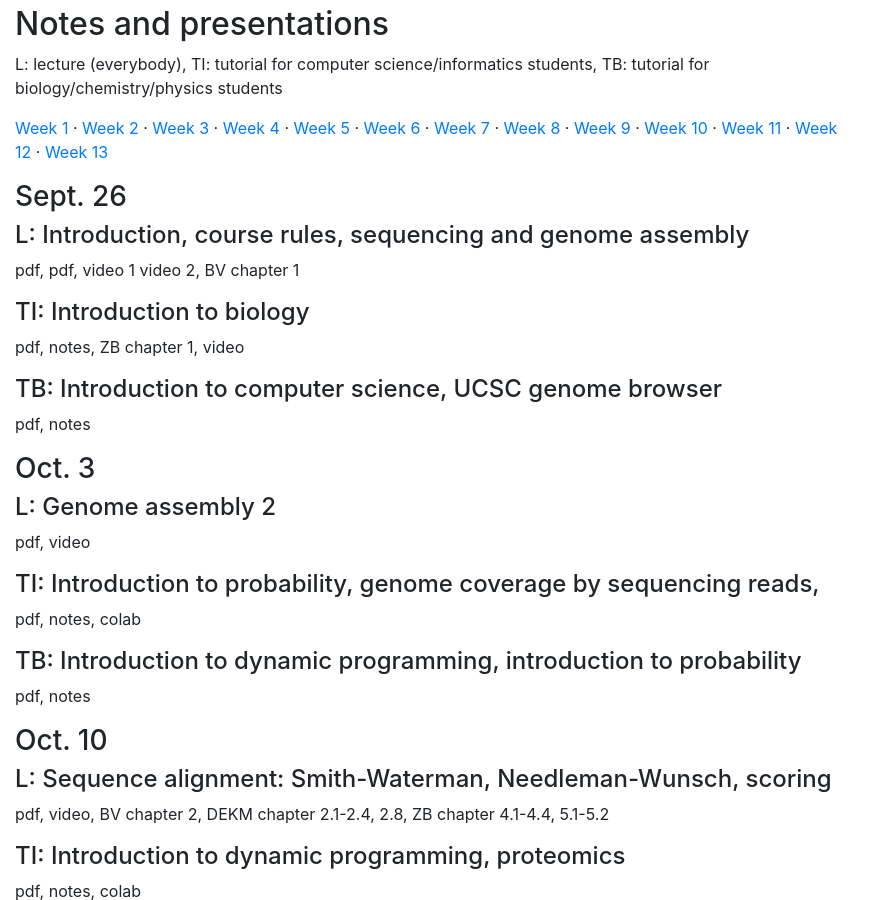
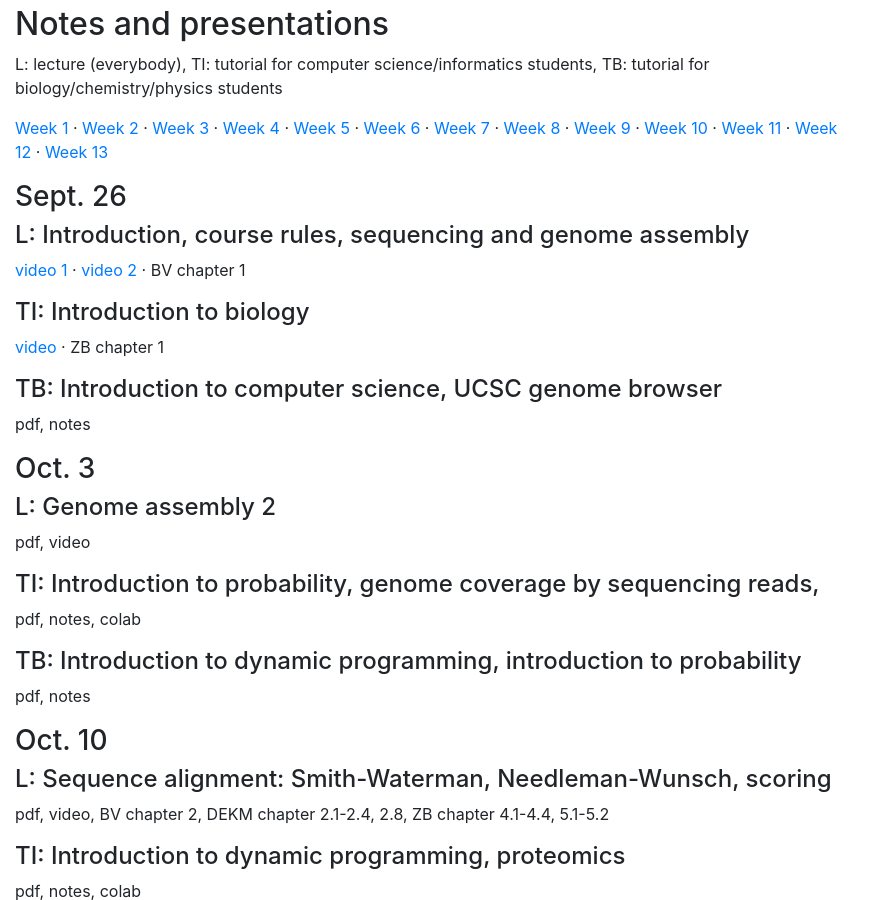
Before and after one commit to fmfi-compbio/mbi, a Jekyll site: the page built from Materials.md, in a window 1280 px wide and 900 px high, scrolled down 445 px. Shown: the whole window, without its empty margins (0-885 px from the left). Built offline with Jekyll 4.4.1, drawn with Linux system fonts in a browser that asks for light colours; nearby versions of some CDN libraries; our own code applies the rules of GitHub Pages for plain Markdown files; some of the changed lines change nothing that is shown.

Commit message:
materials

```diff
--- a/Materials.md
+++ b/Materials.md
@@ -34,11 +34,26 @@ L: lecture (everybody), TI: tutorial for computer science/informatics students,
 ### Sept. 26
 
 #### L: Introduction, course rules, sequencing and genome assembly
-pdf, pdf, video 1 video 2, BV chapter 1
+
+{% include pdf.html file="p-intro" name="pdf 1" show=0 dot=1
+%} {% include pdf.html file="p-seq" name="pdf 2" show=0 dot=1
+%} {% include youtube.html id="3HI-wKmTuSs" name="video 1" show=1 dot=1
+%} {% include youtube.html id="iHt5WPVFd7E" name="video 2" show=1 dot=1
+%} BV chapter 1
+
 #### TI: Introduction to biology
-pdf, notes, ZB chapter 1, video
+
+{% include pdf.html file="ci-introbio" name="pdf" show=0 dot=1
+%} {% include notes.html file="ci01" name="notes" show=0 dot=1
+%} {% include youtube.html id="EtPqUOHTJD4" name="video" show=1 dot=1
+%} ZB chapter 1
+
 #### TB: Introduction to computer science, UCSC genome browser
 pdf, notes
+
+{% include pdf.html file="cb-introcs" name="pdf" show=0 dot=1
+%} {% include notes.html file="cb01" name="notes" show=0 dot=0
+%}
 
 <a name="W2"></a>
 ### Oct. 3
```
